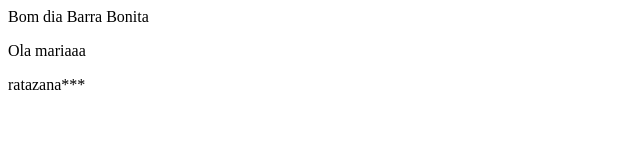
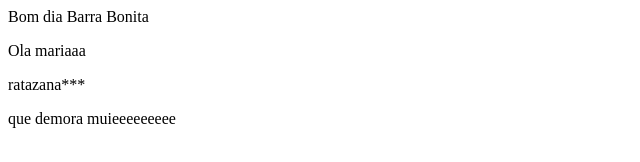
Before and after one commit to MariaPires21/confusao, a plain HTML site: page index.html in a window 1280 px wide. Shown: the whole page, without its empty margins (0-640 px from the left). Drawn offline with Linux system fonts and the light colour scheme.

Commit message:
Update index.html

```diff
--- a/index.html
+++ b/index.html
@@ -1,3 +1,4 @@
 <p>Bom dia Barra Bonita</p>
 <p> Ola mariaaa </p>
 <p>ratazana***</p>
+<p>que demora muieeeeeeeee</p>
```
